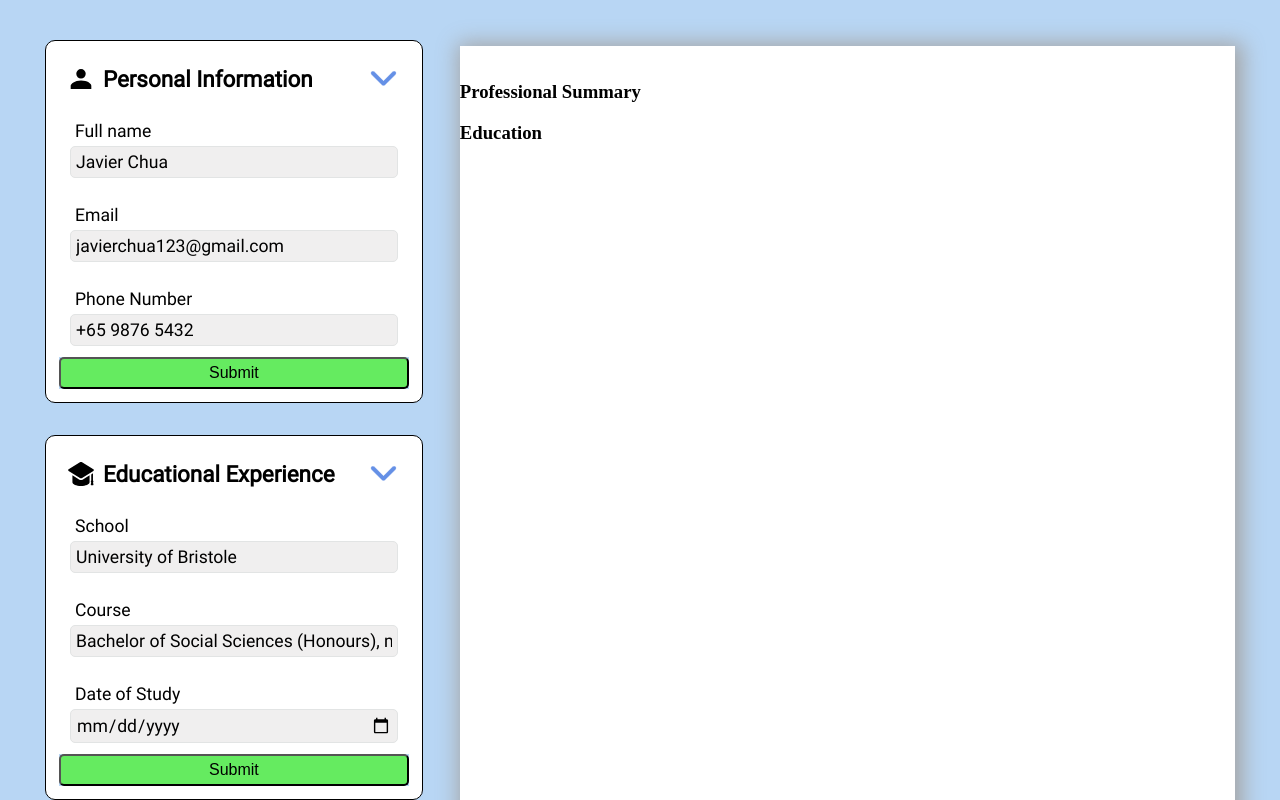
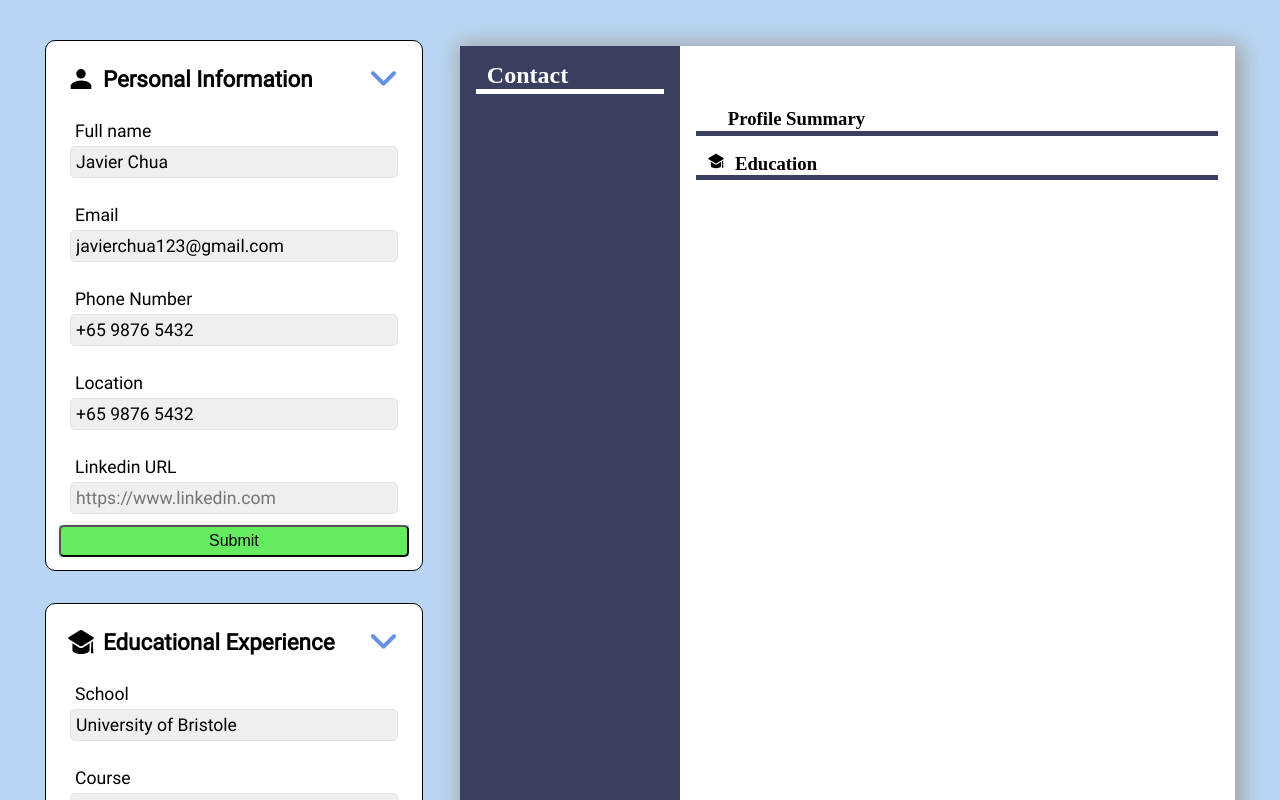
Before and after one commit to dayercher005/CV-Application, a React (Vite) app: page / in a window 1280 px wide. Shown: the top 800 px of the page. Built offline with nearby package versions, Linux system fonts and the light colour scheme.

Commit message:
Rearranging styling of CV application and placement of different sections in application

```diff
--- a/src/components/application.jsx
+++ b/src/components/application.jsx
@@ -1,3 +1,5 @@
+import educationLogo from "/education.svg";
+
 function ApplicationSection(
     {generalSection, educationSection, practicalSection}
 ) {
@@ -6,6 +8,34 @@ function ApplicationSection(
 
     return (
         <div className="applicationSection">
+
+            <div
+                className = "sideDisplay"
+            >
+                <h2
+                    className="contactHeader"
+                    styles="font-family: sans-serif;"
+                >
+                    Contact
+                </h2>
+
+                <p>
+                    {generalSection.phoneNumber}
+                </p>
+
+                <p>
+                    {generalSection.email}
+                </p>
+
+                <p>
+                    {generalSection.location}
+                </p>
+
+                <p>
+                    {generalSection.linkedin}
+                </p>
+
+            </div>
 
             <div
                 className="mainDisplay"
@@ -24,15 +54,24 @@ function ApplicationSection(
                     {practicalSection.position}
                 </h2>
 
-                <h3>
-                    Professional Summary
+                <h3
+                    className="mainDisplayTitles"
+                >
+                    <img />
+                    Profile Summary
                 </h3>
                 <p
                 className = "displayDescription">
                     {practicalSection.description}
                 </p>
 
-                <h3>
+                <h3
+                    className="mainDisplayTitles"
+                >
+                    <img
+                        src={educationLogo}
+                        className = "educationLogo"
+                    />
                     Education
                 </h3>
                 <h4>
@@ -40,6 +79,8 @@ function ApplicationSection(
                 </h4>
                 <p>
                     {educationSection.school}
+                </p>
+                <p>
                     {educationSection.date}
                 </p>
 
--- a/src/components/education.jsx
+++ b/src/components/education.jsx
@@ -3,7 +3,7 @@ import { useState } from "react";
 import arrowLogo from "../assets/arrow.svg"
 import "../styles/Sections.css";
 
-function EducationSection({sendEducationSectionData}) {
+function EducationSection({sendEducationSectionDetails}) {
 
     const [toggleDropdown, setToggleDropdown] = useState(false);
 
@@ -30,7 +30,7 @@ function EducationSection({sendEducationSectionData}) {
     }
 
     const DisplayEducationSectionData = () => {
-        sendEducationSectionData(form)
+        sendEducationSectionDetails(form)
     }
 
     const ButtonHandler = (event) => {
--- a/src/components/general.jsx
+++ b/src/components/general.jsx
@@ -11,7 +11,9 @@ function GeneralSection({sendGeneralSectionDetails}) {
     const [section, setSection] = useState({
         name: "Javier Chua",
         email: "javierchua123@gmail.com",
-        phoneNumber: "+65 9876 5432"
+        phoneNumber: "+65 9876 5432",
+        location: "Singapore",
+        linkedin: ""
     })
 
 
@@ -34,6 +36,18 @@ function GeneralSection({sendGeneralSectionDetails}) {
     const EditPhoneNumber = (event) => {
         setSection({
             ...section, phoneNumber: event.target.value
+        })
+    }
+
+    const EditLocation = (event) => {
+        setSection({
+            ...section, location: event.target.value
+        })
+    }
+
+    const EditLinkedin = (event) => {
+        setSection({
+            ...section, linkedin: event.target.value
         })
     }
 
@@ -100,6 +114,26 @@ function GeneralSection({sendGeneralSectionDetails}) {
                     />
                 </div>
 
+                <div className="inputSection">
+                    <label>Location</label>
+                    <input
+                        type = "text"
+                        placeholder="Singapore"
+                        value = {section.phoneNumber}
+                        onChange = {EditLocation}
+                    />
+                </div>
+
+                <div className="inputSection">
+                    <label>Linkedin URL</label>
+                    <input
+                        type = "text"
+                        placeholder="https://www.linkedin.com"
+                        value = {section.linkedin}
+                        onChange = {EditLinkedin}
+                    />
+                </div>
+
                 <button
                     className="submitButton"
                     type="button"
--- a/src/components/practical.jsx
+++ b/src/components/practical.jsx
@@ -3,18 +3,14 @@ import arrowLogo from "../assets/arrow.svg"
 import { useState } from "react";
 import "../styles/Sections.css";
 
-function PracticalSection({sendPracticalSectionData}) {
+function PracticalSection({sendPracticalSectionDetails}) {
 
     const [section, setSection] = useState({
         company : "Accenture",
         position: "Senior Consultant",
         startDate: "01/02/2020",
         endDate: "01/02/2024",
-        description: `Lead client engagements by identifying business challenges, developing tailored solutions,
-                        and delivering strategic recommendations to drive operational efficiency and growth.
-                        Manage cross-functional teams and collaborate with stakeholders across all levels to ensure project alignment, timely delivery, and measurable impact.
-                        Conduct in-depth data analysis, market research, and process assessments to uncover improvement opportunities and support evidence-based decision-making.
-                        Facilitate client workshops, presentations, and executive briefings to communicate findings and strategic insights`
+        description: `Lead client engagements by identifying business challenges, developing tailored solutions, and delivering strategic recommendations to drive operational efficiency and growth. Manage cross-functional teams and collaborate with stakeholders across all levels to ensure project alignment, timely delivery, and measurable impact. Conduct in-depth data analysis, market research, and process assessments to uncover improvement opportunities and support evidence-based decision-making. Facilitate client workshops, presentations, and executive briefings to communicate findings and strategic insights`
     })
 
     const [toggleDropdown, setToggleDropdown] = useState(false);
@@ -54,7 +50,7 @@ function PracticalSection({sendPracticalSectionData}) {
     }
 
     const DisplayPracticalSectionData = () => {
-        sendPracticalSectionData(section)
+        sendPracticalSectionDetails(section)
     }
 
     const ButtonHandler = (event) => {
--- a/src/styles/Sections.css
+++ b/src/styles/Sections.css
@@ -10,6 +10,8 @@
     --borderFocusColor: hsl(208, 68%, 58%);
     --submitButtonColor: hsl(118, 78%, 65%);
     --submitHoverColor: hsl(118, 65%, 57%);
+    --sideDisplayColor: hsl(232, 24%, 30%);
+    --sideMargin: 2.5rem;
 }
 
 .formSection{
@@ -111,12 +113,11 @@ input:focus{
 }
 
 .applicationSection{
+    display: flex;
     background-color: var(--cardColor);
     width: 100%;
     width: 775px;
     height: 1150px;
-    align-items: center;
-    justify-content: center;
     margin-top: 3%;
     box-shadow: 3px 2px 20px 5px hsl(0, 0%, 65%);
 }
@@ -135,3 +136,51 @@ input:focus{
 .submitButton:hover{
     background-color: var(--submitHoverColor);
 }
+
+.sideDisplay{
+    background-color: var(--sideDisplayColor);
+    flex-grow: 0.15;
+    min-width: 220px;
+}
+
+.sideDisplay *{
+    background-color: var(--sideDisplayColor);
+    padding: 0 5%;
+    color: var(--cardColor);
+}
+
+.contactHeader{
+    border-bottom: 5px solid var(--cardColor);
+    margin: 1rem;
+}
+
+.mainDisplay{
+    flex: auto;
+}
+
+.mainDisplay *{
+    margin: 3%;
+}
+
+.displayName{
+    margin-top: 1.3rem;
+    margin-bottom: 0;
+    margin-left: var(--sideMargin);
+    font-size: 2.3rem;
+}
+
+.displayPosition{
+    margin-left: var(--sideMargin);
+    font-size: 1.5rem;
+    margin-top: 0;
+}
+
+.mainDisplayTitles{
+    border-bottom: 5px solid var(--sideDisplayColor);
+}
+
+.educationLogo{
+    height: 1.1rem;
+    width: auto;
+    margin: 0 2%;
+}
```
Also changed, not shown: src/styles/App.css (line endings or trailing spaces).
